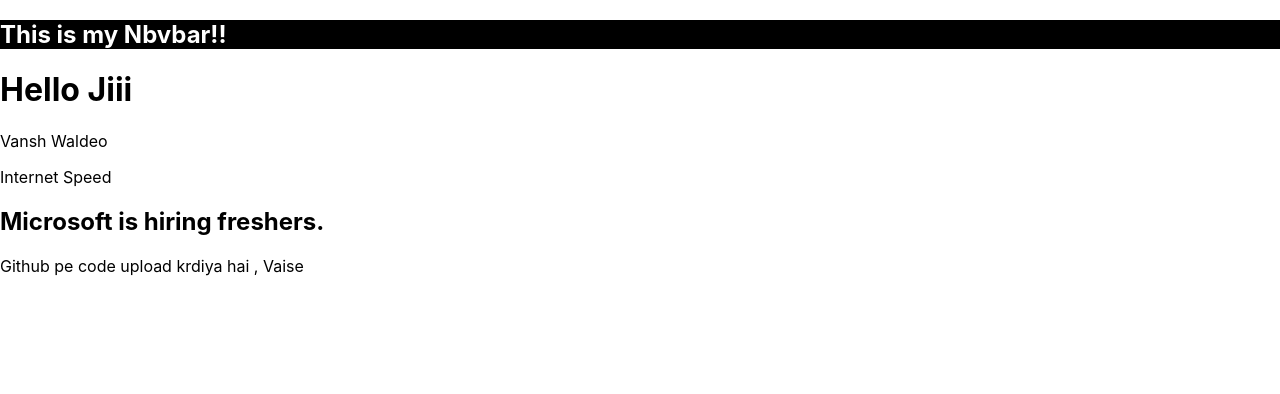
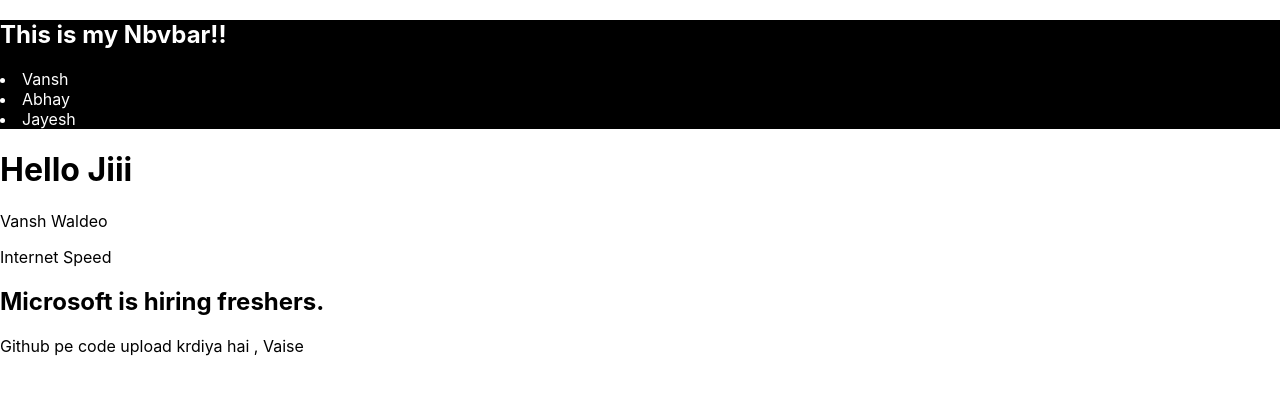
Before and after one commit to VanshKing30/soul, a React (Create React App) app: page / in a window 1280 px wide. Shown: the top 394 px of the page. Built offline with nearby package versions, Linux system fonts and the light colour scheme.

Commit message:
Added some more line in navbar.jsx

```diff
--- a/src/Components/Navbar.jsx
+++ b/src/Components/Navbar.jsx
@@ -9,6 +9,9 @@ function Navbar(){
 
 
             <h2>This is my Nbvbar!!</h2>
+            <li>Vansh</li>
+            <li>Abhay</li>
+            <li>Jayesh</li>
 
 
         </div>
```
